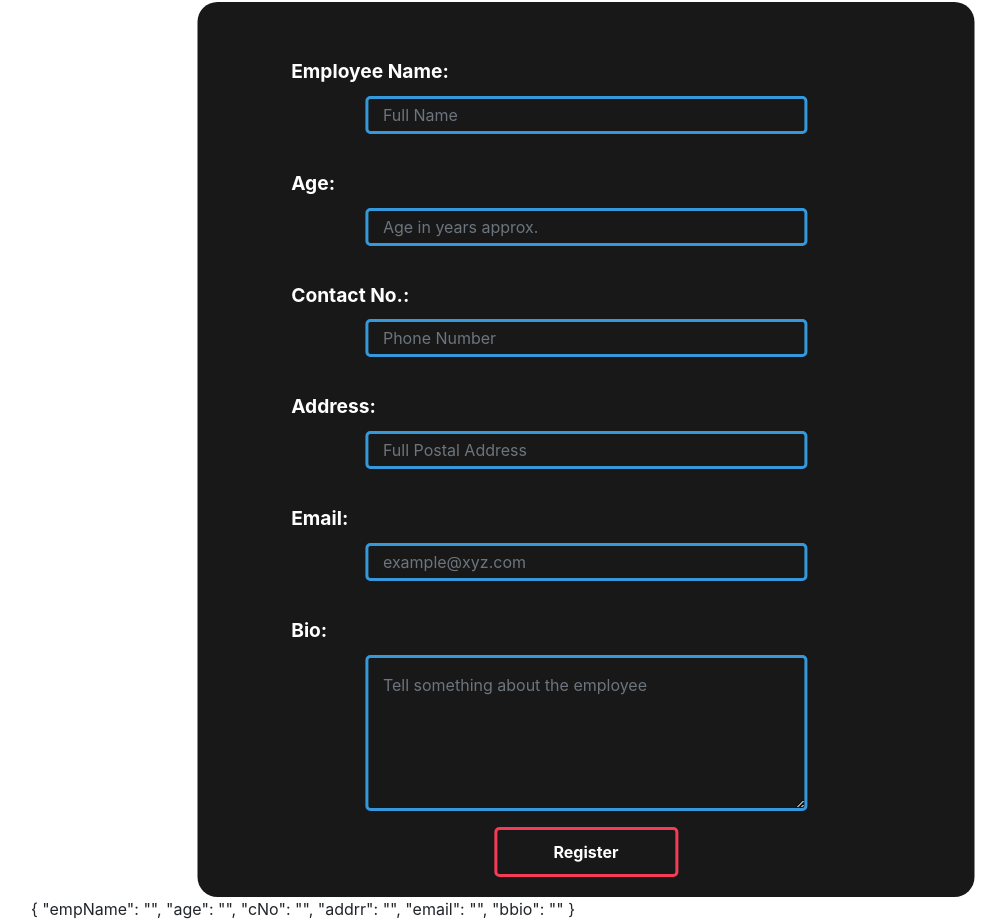
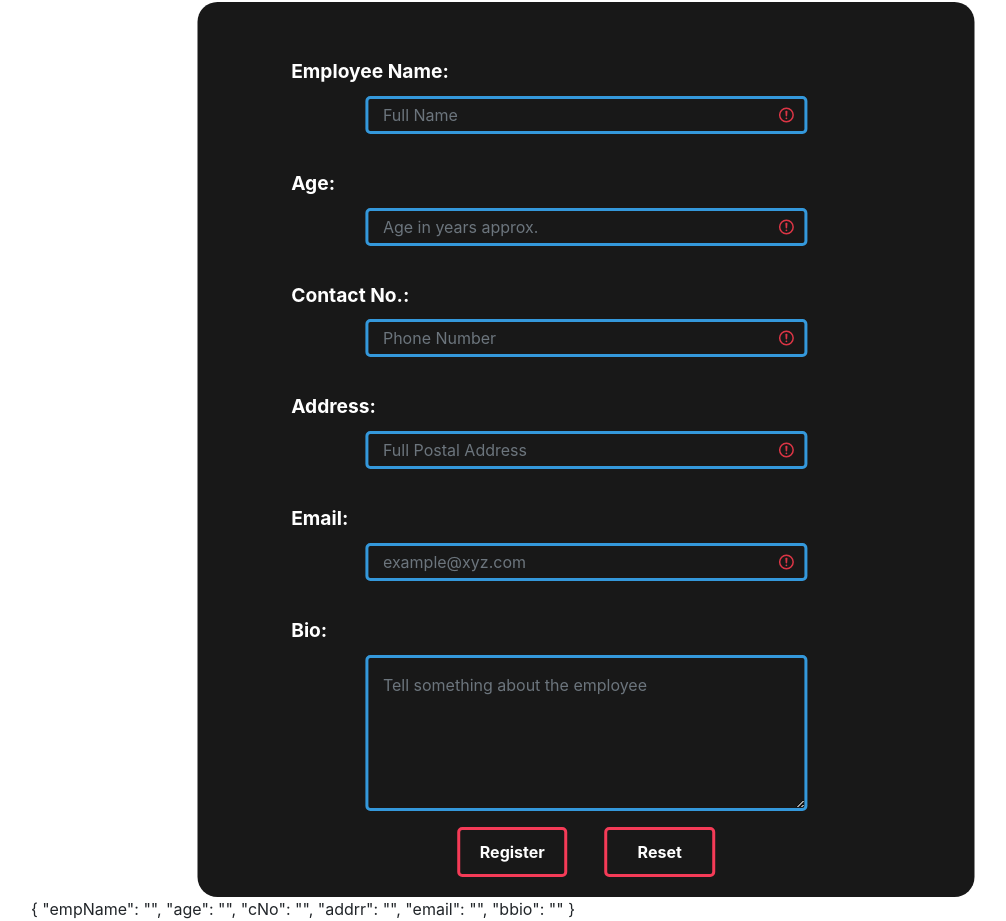
Before and after one commit to divyansh-aggarwal-vinove/regform, an Angular app: page / in a window 1280 px wide. Shown: the part 131-1052 px from the top of the page, without its empty margins (54-1060 px from the left). Built offline with nearby package versions, Linux system fonts and the light colour scheme.

Commit message:
new changes

```diff
--- a/src/app/app.component.css
+++ b/src/app/app.component.css
@@ -66,19 +66,24 @@ form input:focus, form textarea:focus {
 
 button {
     color: #fff;
-    display: block;
     padding:10px;
-    width: 25%;
+    width: 15%;
     background-color: #181818;
     border: 3px solid #f53b57;
     border-radius: 5px;
     cursor: pointer;
-    left: 50%;
     right: 50%;
     position: relative;
     transform: translateX(-50%);
     transition: 1.2s;
 }
+button[type=submit]{
+    left: 40%;
+}
+
+button[type=reset] {
+    left: 45%;
+}
 
 button:hover {
     border: 3px solid #2ecc71;
--- a/src/app/app.component.html
+++ b/src/app/app.component.html
@@ -1,35 +1,46 @@
 <div class = "container">
   <h1>Employee Registration Form</h1>
   <hr>
-  <form [formGroup] = "registrationForm" class = "box">
+  <form [formGroup] = "registrationForm" class = "box" (ngSubmit)="onsubmit()">
     <div class = "form-group">
       <label><b>Employee Name:</b></label>
-      <input type = "text" placeholder = "Full Name" formControlName = "empName" class = "form-control" [class.is-invalid] = "empName.invalid && empName.touched">
+      <input type = "text" placeholder = "Full Name" formControlName = "empName" class = "form-control"  [class.is-invalid] = "empName.invalid && empName.untouched">
       <div *ngIf = "empName.invalid && empName.touched">
         <small class = "text-danger" *ngIf = "empName.errors?.required">Employee name is required</small>
         <small class = "text-danger" *ngIf = "empName.errors?.minlength">Employee name must be at least 3 characters</small>
-        <small class = "text-danger" *ngIf = "empName.errors?.forbiddenName">This is a restricted name</small>
       </div>
     </div>
 
     <div class = "form-group">
       <label><b>Age:</b></label>
-      <input type = "number" placeholder = "Age in years approx." formControlName = "age" class = "form-control">
+      <input type = "number" placeholder = "Age in years approx." formControlName = "age" class = "form-control" [class.is-invalid] = "age.invalid && age.untouched">
+      <div *ngIf = "age.invalid && age.touched">
+        <small class = "text-danger" *ngIf = "age.errors?.required">This field is required, only enter numbers</small>
+      </div>
     </div>
 
     <div class = "form-group">
       <label><b>Contact No.:</b></label>
-      <input type = "text" placeholder = "Phone Number" formControlName = "cNo" class = "form-control">
+      <input type = "number" placeholder = "Phone Number" formControlName = "cNo" class = "form-control" [class.is-invalid] = "cNo.invalid && cNo.untouched">
+      <div *ngIf = "cNo.invalid && cNo.touched">
+        <small class = "text-danger" *ngIf = "cNo.errors?.required">This field is required, only enter numbers</small>
+      </div>
     </div>
 
     <div class = "form-group">
       <label><b>Address:</b></label>
-      <input type = "text" placeholder = "Full Postal Address" formControlName = "addrr" class = "form-control">
+      <input type = "text" placeholder = "Full Postal Address" formControlName = "addrr" class = "form-control" [class.is-invalid] = "addrr.invalid && addrr.untouched">
+      <div *ngIf = "addrr.invalid && addrr.touched">
+        <small class = "text-danger" *ngIf = "addrr.errors?.required">Address is required</small>
+      </div>
     </div>
 
     <div class = "form-group">
       <label><b>Email:</b></label>
-      <input type = "text" placeholder = "example@xyz.com" formControlName = "email" class = "form-control">
+      <input type = "text" placeholder = "example@xyz.com" formControlName = "email" class = "form-control" [class.is-invalid] = "email.invalid && email.untouched">
+      <div *ngIf = "email.invalid && email.touched">
+        <small class = "text-danger" *ngIf = "email.errors?.required">Email is required</small>
+      </div>
     </div>
 
     <div class = "form-group">
@@ -38,6 +49,7 @@
     </div>
 
     <button type = "submit"><b>Register</b></button>
+    <button type = "reset" (click)="onReset()"><b>Reset</b></button>
   </form>
 
   {{registrationForm.value | json}}
--- a/src/app/app.component.ts
+++ b/src/app/app.component.ts
@@ -39,10 +39,10 @@ export class AppComponent {
 
     registrationForm = this.fb.group({
       empName: ['', [Validators.required, Validators.minLength(3),Validators.pattern(/admin/),Validators.pattern(/password/)]],
-      age: [''],
-      cNo: [''],
-      addrr: [''],
-      email: [''],
+      age: ['', Validators.required],
+      cNo: ['',Validators.required],
+      addrr: ['',Validators.required],
+      email: ['',Validators.required],
       bbio: ['']
     });
 
```
